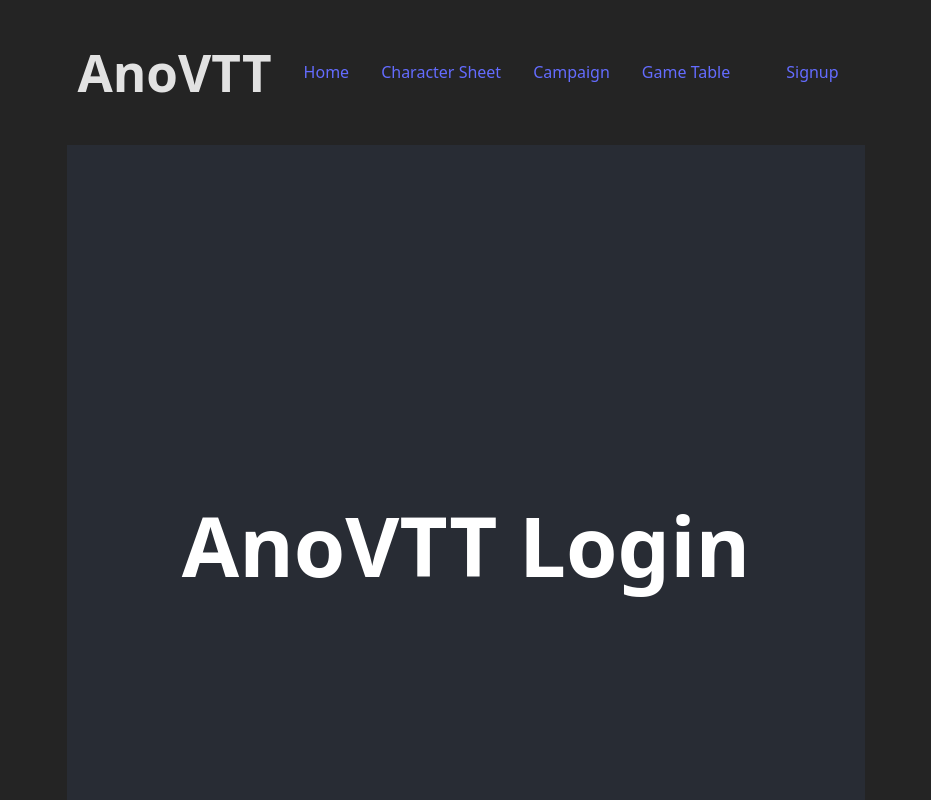
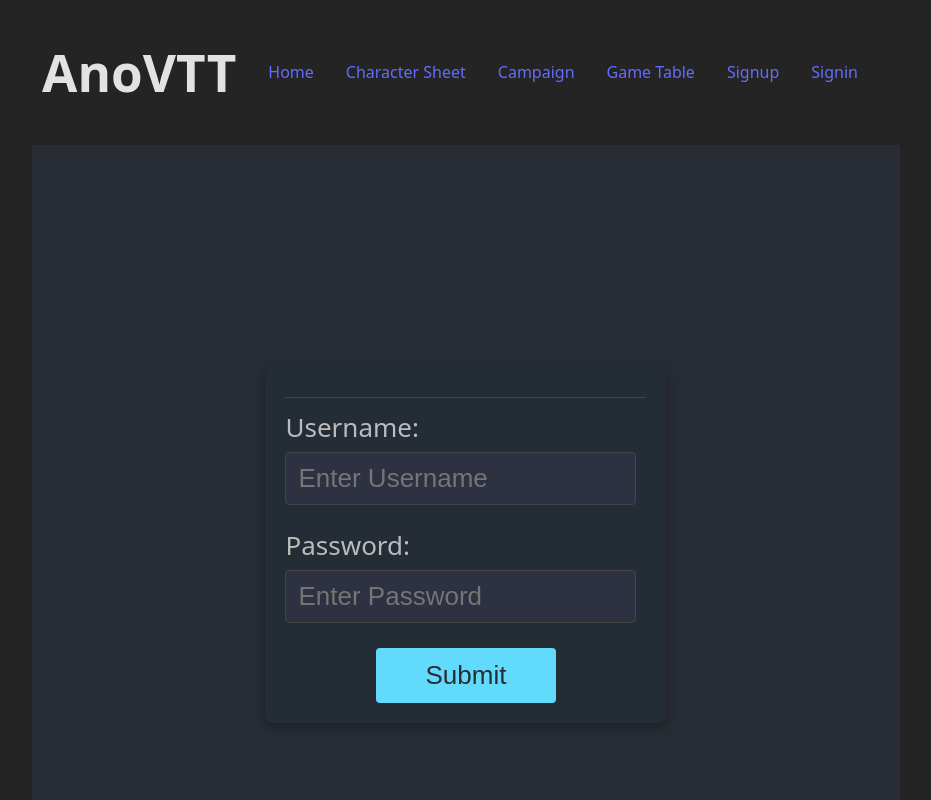
Before and after one commit to adam-good/AnoVTT, a React (Vite) app in the folder anovtt-frontend/: page /signin in a window 1280 px wide. Shown: the top 800 px of the page, without its empty margins (174-1105 px from the left). Built offline with nearby package versions, Linux system fonts and the light colour scheme.

Commit message:
Login Form boilerplate

```diff
--- a/anovtt-frontend/src/App.tsx
+++ b/anovtt-frontend/src/App.tsx
@@ -1,41 +1,40 @@
 //import logo from './logo.svg';
-import './App.css';
-import Navbar from './components/Navbar.jsx';
-import { BrowserRouter, Route, Routes } from 'react-router-dom';
+import "./App.css";
+import Navbar from "./components/Navbar.jsx";
+import { BrowserRouter, Route, Routes } from "react-router-dom";
 
 // Components
-import Home from './components/Home.jsx';
-import SignupForm from './components/Signup.jsx';
-import Signin from './components/Signin.jsx';
-import UserProfile from './components/UserProfile.jsx';
-import CharacterSheet from './components/CharacterSheet.jsx';
-import Campaign from './components/Campaign.jsx';
-import GameTable from './components/GameTable.jsx';
-
+import Home from "./components/Home.jsx";
+import SignupForm from "./components/Signup.jsx";
+import Signin from "./components/Signin.jsx";
+import UserProfile from "./components/UserProfile.jsx";
+import CharacterSheet from "./components/CharacterSheet.jsx";
+import Campaign from "./components/Campaign.jsx";
+import GameTable from "./components/GameTable.jsx";
 
 export const Header = () => {
   return (
-    <div className='App-header'>
+    <div className="App-header">
       <h1>AnoVTT</h1>
       <Navbar />
     </div>
   );
-}
+};
 
 export const Footer = () => {
   return <p>Copywrite 2025 My Stuff</p>;
-}
+};
 
 const App: React.FC = (props) => {
   return (
     <BrowserRouter>
       <div className="App">
         <Header />
-      <div className='App-body'>
+        <div className="App-body">
           <Routes>
             <Route path="/" element={Home} />
             <Route path="/signup" element={<SignupForm />} />
-          <Route path="/signin" element={Signin} />
+            <Route path="/signin" element={<Signin />} />
             <Route path="/profile" element={UserProfile} />
             <Route path="/character-sheet" element={CharacterSheet} />
             <Route path="/campaign" element={Campaign} />
@@ -46,7 +45,6 @@ const App: React.FC = (props) => {
       </div>
     </BrowserRouter>
   );
-}
-
+};
 
 export default App;
--- a/anovtt-frontend/src/components/Navbar.css
+++ b/anovtt-frontend/src/components/Navbar.css
@@ -1,4 +1,3 @@
-
 .navbar {
     display: flex;
     justify-content: space-between;
@@ -27,4 +26,12 @@
 .navbar-right .nav-links {
     list-style-type: none;
     display: flex;
+    margin: 0;
+    padding: 0;
 }
+
+.navbar-right .nav-links li {
+    margin-right: 1rem;
+    margin-left: 1rem;
+    flex-direction: row;
+}
--- a/anovtt-frontend/src/components/Navbar.tsx
+++ b/anovtt-frontend/src/components/Navbar.tsx
@@ -3,20 +3,33 @@ import "./Navbar.css";
 
 function Navbar() {
   return (
-    <nav className='navbar'>
-    <div className='navbar-center'>
-    <ul className='nav-links'>
-      <li><Link to="/">Home</Link></li>
-      <li><Link to="/character-sheet">Character Sheet</Link></li>
-      <li><Link to="/campaign">Campaign</Link></li>
-      <li><Link to="/table">Game Table</Link></li>
-    </ul>
-    </div>
-    <div className='navbar-right'>
-    <ul className='nav-links'>
-      <li><Link to="/signup">Signup</Link></li>
-    </ul>
-    </div>
+    <nav className="navbar">
+      <div className="navbar-center">
+        <ul className="nav-links">
+          <li>
+            <Link to="/">Home</Link>
+          </li>
+          <li>
+            <Link to="/character-sheet">Character Sheet</Link>
+          </li>
+          <li>
+            <Link to="/campaign">Campaign</Link>
+          </li>
+          <li>
+            <Link to="/table">Game Table</Link>
+          </li>
+        </ul>
+      </div>
+      <div className="navbar-right">
+        <ul className="nav-links">
+          <li>
+            <Link to="/signup">Signup</Link>
+          </li>
+          <li>
+            <Link to="/signin">Signin</Link>
+          </li>
+        </ul>
+      </div>
     </nav>
   );
 }
--- a/anovtt-frontend/src/components/Signin.tsx
+++ b/anovtt-frontend/src/components/Signin.tsx
@@ -1,5 +1,53 @@
-const Signin = (
-    <h1>AnoVTT Login</h1>
-);
+import React, { useState } from "react";
+import * as auth_api from "../utils/auth.js";
+
+const Signin: React.FC = () => {
+  const [formData, setFormData] = useState({
+    username: "",
+    password: "",
+  });
+
+  const handleChange = (event: React.ChangeEvent<HTMLInputElement>) => {
+    const { name, value } = event.target;
+    setFormData((prevState) => ({
+      ...prevState,
+      [name]: value,
+    }));
+  };
+
+  const handleSubmit = async (event: React.FormEvent<HTMLFormElement>) => {
+    event.preventDefault();
+    // TODO: Hanlde Submit
+    console.log(formData);
+  };
+
+  return (
+    <div className="form-container">
+      <form onSubmit={handleSubmit}>
+        <div className="form-group">
+          <label htmlFor="username">Username:</label>
+          <input
+            type="text"
+            id="username"
+            name="username"
+            onChange={handleChange}
+            placeholder="Enter Username"
+          />
+        </div>
+        <div className="form-group">
+          <label htmlFor="password">Password:</label>
+          <input
+            type="password"
+            id="password"
+            name="password"
+            onChange={handleChange}
+            placeholder="Enter Password"
+          />
+        </div>
+        <button type="submit">Submit</button>
+      </form>
+    </div>
+  );
+};
 
 export default Signin;
--- a/anovtt-frontend/src/components/Signup.tsx
+++ b/anovtt-frontend/src/components/Signup.tsx
@@ -1,6 +1,5 @@
 import React, { useState } from "react";
-//import axios from "axios";
-import api, * as auth_api from "../utils/auth.js";
+import * as auth_api from "../utils/auth.js";
 
 const SignupForm: React.FC = () => {
   const [formData, setFormData] = useState({
```
Lines whose indentation alone changed are shown as unchanged.
